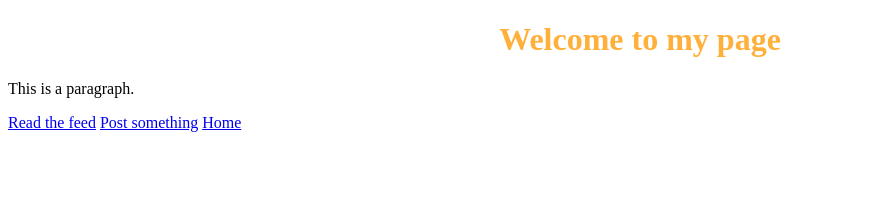
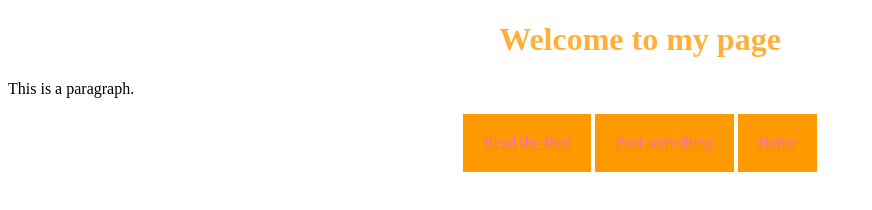
Before and after one commit to girlcodeakl/2015-term4, a plain HTML site: page public/index.html in a window 1280 px wide. Shown: the whole page, without its empty margins (0-872 px from the left). Drawn offline with Linux system fonts and the light colour scheme.

Commit message:
have added buttons & hover colour

```diff
--- a/public/css/style.css
+++ b/public/css/style.css
@@ -18,8 +18,15 @@ h2 {
   border-radius: 5px;
   text-align: center;
 }
-
-.navbar {
+.nav-bar a {
+  color: hotpink;
+  display: inline-block;
+  background-color: #FF9900;
+  padding: 20px;
+}
+.nav-bar {
   text-align: center;
-  color: pink;
 }
+.nav-bar a:hover, .nav-bar a:active {
+    background-color: #FF0066;
+  }
```
